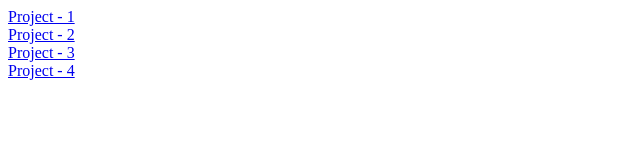
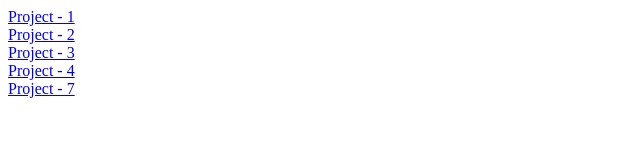
Before and after one commit to trajev/usm-challenge, a plain HTML site: page index.html in a window 1280 px wide. Shown: the full height of the page, 0-640 px from the left. Drawn offline with Linux system fonts and the light colour scheme.

Commit message:
added project7

```diff
--- a/index.html
+++ b/index.html
@@ -11,6 +11,7 @@
     <a href="./project2/index.html">Project - 2</a>  <br>
     <a href="./project3/index.html">Project - 3</a>  <br>
     <a href="./project4/index.html">Project - 4</a>  <br>
+    <a href="./project7/index.html">Project - 7</a>  <br>
 
 </body>
 </html>
```
